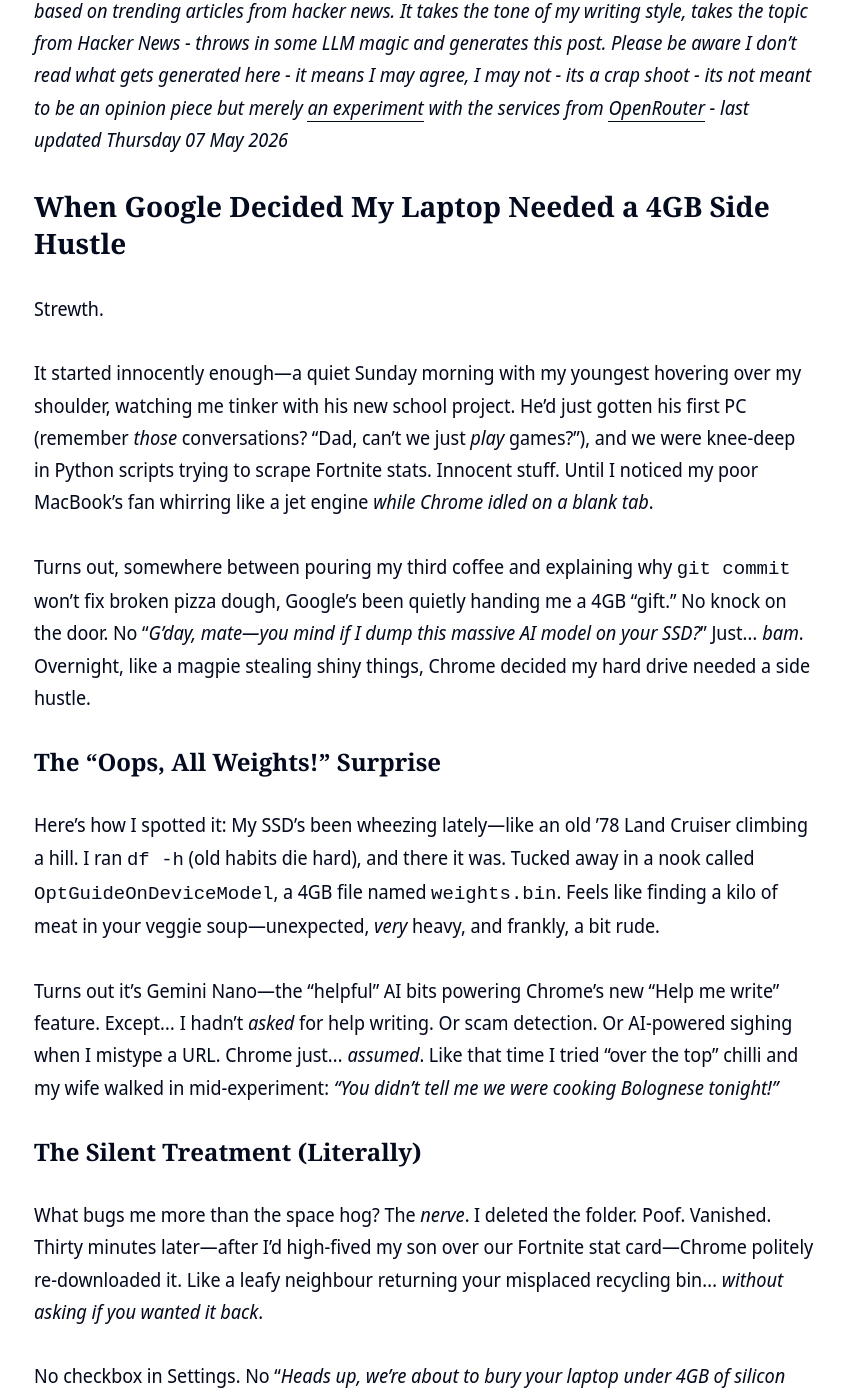
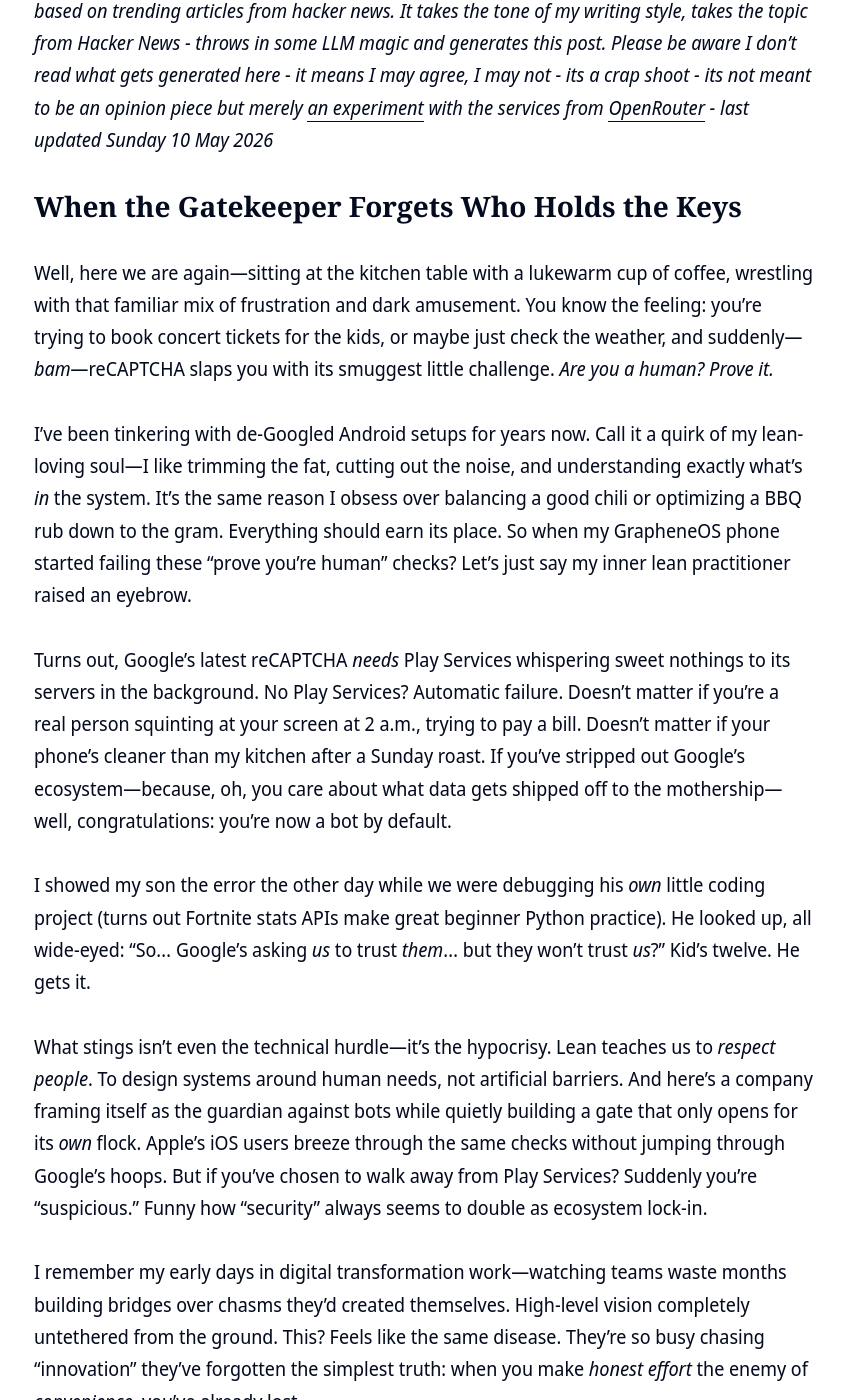
Before and after one commit to clintjb/clintjb.github.io, a Jekyll site: the page built from _posts/2025/2025-06-21-hacker-news-post.md, in a window 1280 px wide and 1400 px high, scrolled down 945 px. Shown: the whole window, without its empty margins (216-1060 px from the left). Built offline with Jekyll 4.4.1, drawn with Linux system fonts in a browser that asks for light colours; nearby versions of some CDN libraries; some of the changed text lies outside the part shown.

Commit message:
Updated Weekly Post

```diff
--- a/_posts/2025/2025-06-21-hacker-news-post.md
+++ b/_posts/2025/2025-06-21-hacker-news-post.md
@@ -11,47 +11,26 @@ image: '/images/posts/2025/weekly.jpg'
 ---
 ![](/images/posts/2025/weekly.jpg)
 
-_⚠️ **THIS POST IS GENERATED WITH LLMs**: This post is newly generated a few times a week based on trending articles from hacker news. It takes the tone of my writing style, takes the topic from Hacker News - throws in some LLM magic and generates this post. Please be aware I don't read what gets generated here - it means I may agree, I may not - its a crap shoot - its not meant to be an opinion piece but merely [an experiment](https://github.com/clintjb/Weekly-Post) with the services from [OpenRouter](https://openrouter.ai) - last updated Thursday 07 May 2026_
+_⚠️ **THIS POST IS GENERATED WITH LLMs**: This post is newly generated a few times a week based on trending articles from hacker news. It takes the tone of my writing style, takes the topic from Hacker News - throws in some LLM magic and generates this post. Please be aware I don't read what gets generated here - it means I may agree, I may not - its a crap shoot - its not meant to be an opinion piece but merely [an experiment](https://github.com/clintjb/Weekly-Post) with the services from [OpenRouter](https://openrouter.ai) - last updated Sunday 10 May 2026_
 
-## When Google Decided My Laptop Needed a 4GB Side Hustle
+## When the Gatekeeper Forgets Who Holds the Keys
 
-Strewth.
+Well, here we are again—sitting at the kitchen table with a lukewarm cup of coffee, wrestling with that familiar mix of frustration and dark amusement. You know the feeling: you’re trying to book concert tickets for the kids, or maybe just check the weather, and suddenly—*bam*—reCAPTCHA slaps you with its smuggest little challenge. *Are you a human? Prove it.*
 
-It started innocently enough—a quiet Sunday morning with my youngest hovering over my shoulder, watching me tinker with his new school project. He’d just gotten his first PC (remember *those* conversations? “Dad, can’t we just *play* games?”), and we were knee-deep in Python scripts trying to scrape Fortnite stats. Innocent stuff. Until I noticed my poor MacBook’s fan whirring like a jet engine *while Chrome idled on a blank tab*.
+I’ve been tinkering with de-Googled Android setups for years now. Call it a quirk of my lean-loving soul—I like trimming the fat, cutting out the noise, and understanding exactly what’s *in* the system. It’s the same reason I obsess over balancing a good chili or optimizing a BBQ rub down to the gram. Everything should earn its place. So when my GrapheneOS phone started failing these "prove you’re human" checks? Let’s just say my inner lean practitioner raised an eyebrow.
 
-Turns out, somewhere between pouring my third coffee and explaining why `git commit` won’t fix broken pizza dough, Google’s been quietly handing me a 4GB “gift.” No knock on the door. No “*G’day, mate—you mind if I dump this massive AI model on your SSD?*” Just… *bam*. Overnight, like a magpie stealing shiny things, Chrome decided my hard drive needed a side hustle.
+Turns out, Google’s latest reCAPTCHA *needs* Play Services whispering sweet nothings to its servers in the background. No Play Services? Automatic failure. Doesn’t matter if you’re a real person squinting at your screen at 2 a.m., trying to pay a bill. Doesn’t matter if your phone’s cleaner than my kitchen after a Sunday roast. If you’ve stripped out Google’s ecosystem—because, oh, you care about what data gets shipped off to the mothership—well, congratulations: you’re now a bot by default.
 
-### The “Oops, All Weights!” Surprise
+I showed my son the error the other day while we were debugging his *own* little coding project (turns out Fortnite stats APIs make great beginner Python practice). He looked up, all wide-eyed: "So… Google’s asking *us* to trust *them*… but they won’t trust *us*?" Kid’s twelve. He gets it.
 
-Here’s how I spotted it: My SSD’s been wheezing lately—like an old ’78 Land Cruiser climbing a hill. I ran `df -h` (old habits die hard), and there it was. Tucked away in a nook called `OptGuideOnDeviceModel`, a 4GB file named `weights.bin`. Feels like finding a kilo of meat in your veggie soup—unexpected, *very* heavy, and frankly, a bit rude.
+What stings isn’t even the technical hurdle—it’s the hypocrisy. Lean teaches us to *respect people*. To design systems around human needs, not artificial barriers. And here’s a company framing itself as the guardian against bots while quietly building a gate that only opens for its *own* flock. Apple’s iOS users breeze through the same checks without jumping through Google’s hoops. But if you’ve chosen to walk away from Play Services? Suddenly you’re "suspicious." Funny how "security" always seems to double as ecosystem lock-in.
 
-Turns out it’s Gemini Nano—the “helpful” AI bits powering Chrome’s new “Help me write” feature. Except… I hadn’t *asked* for help writing. Or scam detection. Or AI-powered sighing when I mistype a URL. Chrome just… *assumed*. Like that time I tried “over the top” chilli and my wife walked in mid-experiment: *“You didn’t tell me we were cooking Bolognese tonight!”*
+I remember my early days in digital transformation work—watching teams waste months building bridges over chasms they’d created themselves. High-level vision completely untethered from the ground. This? Feels like the same disease. They’re so busy chasing "innovation" they’ve forgotten the simplest truth: when you make *honest effort* the enemy of *convenience*, you’ve already lost.
 
-### The Silent Treatment (Literally)
+My wife rolled her eyes yesterday when I muttered about it while prepping the smoker. "Just put the Play Services back," she said. But it’s not about stubbornness. It’s about choice. I want my phone to be a tool, not a tattletale. Same as I want my kid’s coding experiments to focus on *creativity*, not begging Google for permission to exist online. When a company turns "proving you’re human" into a loyalty test… well, that’s not security. That’s control dressed up as virtue.
 
-What bugs me more than the space hog? The *nerve*. I deleted the folder. Poof. Vanished. Thirty minutes later—after I’d high-fived my son over our Fortnite stat card—Chrome politely re-downloaded it. Like a leafy neighbour returning your misplaced recycling bin… *without asking if you wanted it back*.
+So yeah. Today I’ll probably switch browsers or fire up a VM just to log into some random city-council portal. Annoying? Sure. But you know what’s worse? Normalizing the idea that "free access" only comes with strings attached. Especially when those strings are invisible, proprietary, and humming with data you never signed up to share.
 
-No checkbox in Settings. No “*Heads up, we’re about to bury your laptop under 4GB of silicon confetti*.” Just relentless reinstallation. It’s the digital equivalent of that one relative who *always* shows up uninvited to Christmas dinner—then insists on doing the dishes *his* way.
+I’ll keep cooking my lean chili, writing my messy Python scripts, and teaching my son to build things that *work*—not just things that play nice with the gatekeepers. Because at the end of the day, the best systems aren’t the ones that trap you in a cage. They’re the ones that get out of your way and let you be human.
 
-### Why This Feels… Un-Australian
-
-Look, I’m all for tech that *solves* problems. Lean taught me that. If it doesn’t add value, scrap it. But this? It’s *waste*. Pure muda. Imagine every Chrome user’s device—two billion machines—silently redownloading 4GB because one dev team thought “*Nah, users won’t notice*.” The energy alone? Equivalent to powering a small town for a week. And we’re *proud* of this?
-
-Last week, I was showing my son how to optimize our BBQ smoker’s airflow. “*Every bit of wasted heat costs us time and meat,*” I told him. Then I opened Chrome and found Google burning 4GB of my bandwidth like it’s nothing. Feels like telling kids to turn off lights while running a bonfire in the backyard.
-
-### What I Did (And What You Might Too)
-
-Being the digital hoarder I am, I dug deeper. On macOS, deleting the folder *sticks* if you tweak `chrome://flags` (search “AI” → disable everything shiny). For Windows folks? Uninstalling Chrome’s “AI features” feels like defusing a bomb with oven mitts—but it works.
-
-But here’s the real kicker: *This isn’t about disk space.* It’s about respect. About not treating users’ devices like a free billboard. I’d happily opt in if Chrome asked: *“Fancy helping me write emails? It’ll need 4GB—cool?”* But silence? Reinstalling it like a clingy ex? Nah.
-
-### Back to the Grill (Where Things Make Sense)
-
-Funny how tech mirrors life. Last year, I wrote about my jerky recipe—how drying meat *slow* in a dehydrator (instead of rushing it) transforms flavour. Google’s playing the “rush it” game here. Slamming AI models onto devices like it’s 2003 and bandwidth grows on trees. Meanwhile, the rest of us are sipping whisky (single malt, neat), watching football, and wondering: *“Who decided this was a good idea?”*
-
-So here’s to doing tech *right*. To lean principles that respect people’s time, energy, and bloody hard drives. And to demanding the same courtesy from giants as we’d give a mate borrowing our Weber.
-
-Now if you’ll excuse me—I’ve got a date with my son, his PC, and a mission to build something *useful*. And maybe, just maybe, we’ll skip the AI part.
-
-*Cheers,*
-*An Aussie in Hamburg scratching his head again* 🥃
+Now if you’ll excuse me—I’ve got a brisket to tend to, and *this* human’s got better things to burn than daylight. 🌶️
```
Also changed, not shown: images/posts/2025/weekly.jpg.
